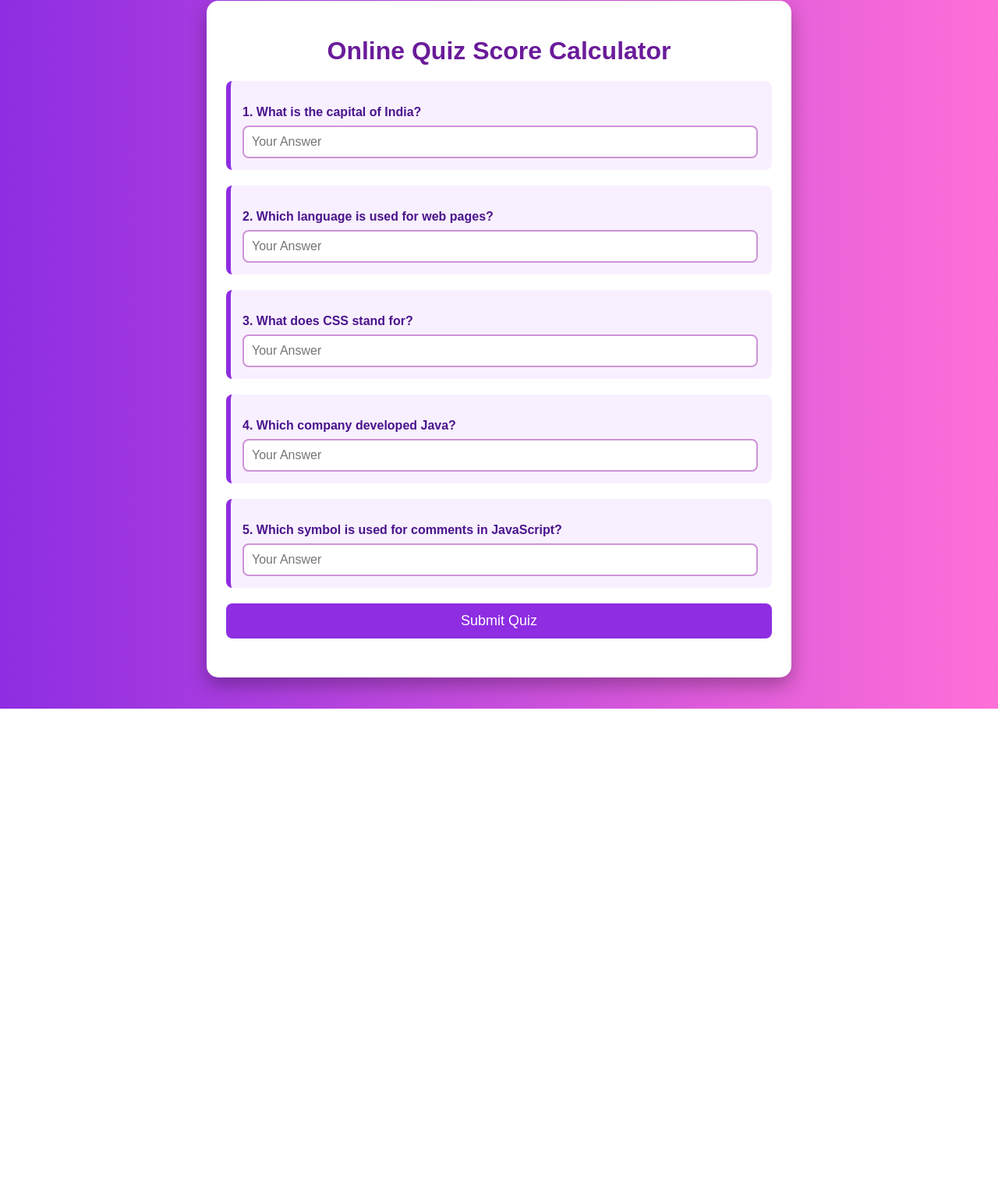
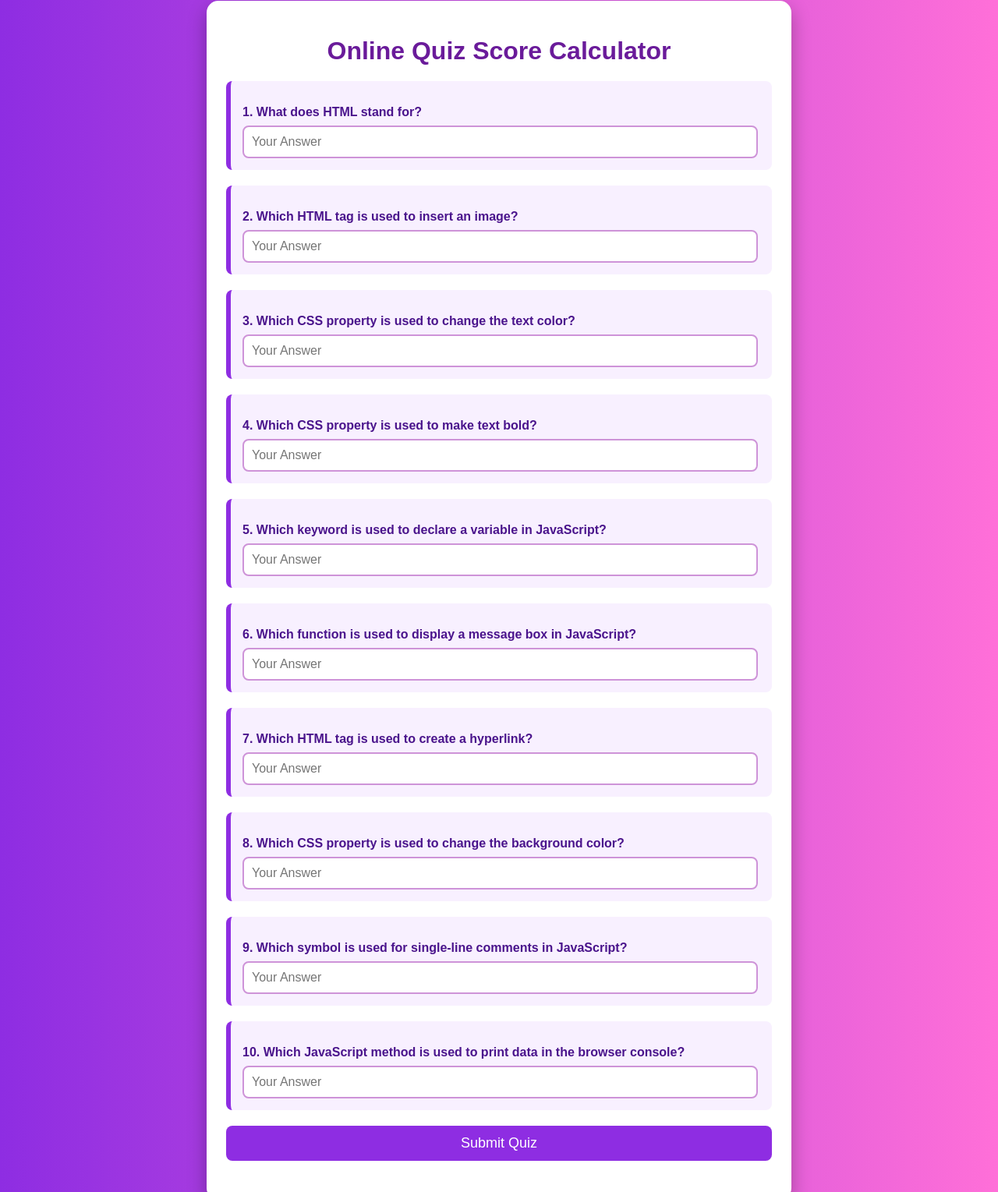
Before and after one commit to JAYASHREEM08/Online-Quiz-Score-Calculator, a plain HTML site: page index.html in a window 1280 px wide. Shown: the part 39-1568 px from the top of the page at 78% size. Before the commit the page ends 948 px from the top, so only its background shows below. Drawn offline with Linux system fonts and the light colour scheme.

Commit message:
Update quiz questions in index.html

```diff
--- a/index.html
+++ b/index.html
@@ -12,28 +12,53 @@
     <h1>Online Quiz Score Calculator</h1>
 
 <div class="question">
-        <p>1. What is the capital of India?</p>
+    <p>1. What does HTML stand for?</p>
     <input type="text" id="q1" placeholder="Your Answer">
 </div>
 
 <div class="question">
-        <p>2. Which language is used for web pages?</p>
+    <p>2. Which HTML tag is used to insert an image?</p>
     <input type="text" id="q2" placeholder="Your Answer">
 </div>
 
 <div class="question">
-        <p>3. What does CSS stand for?</p>
+    <p>3. Which CSS property is used to change the text color?</p>
     <input type="text" id="q3" placeholder="Your Answer">
 </div>
 
 <div class="question">
-        <p>4. Which company developed Java?</p>
+    <p>4. Which CSS property is used to make text bold?</p>
     <input type="text" id="q4" placeholder="Your Answer">
 </div>
 
 <div class="question">
-        <p>5. Which symbol is used for comments in JavaScript?</p>
+    <p>5. Which keyword is used to declare a variable in JavaScript?</p>
     <input type="text" id="q5" placeholder="Your Answer">
+</div>
+
+<div class="question">
+    <p>6. Which function is used to display a message box in JavaScript?</p>
+    <input type="text" id="q6" placeholder="Your Answer">
+</div>
+
+<div class="question">
+    <p>7. Which HTML tag is used to create a hyperlink?</p>
+    <input type="text" id="q7" placeholder="Your Answer">
+</div>
+
+<div class="question">
+    <p>8. Which CSS property is used to change the background color?</p>
+    <input type="text" id="q8" placeholder="Your Answer">
+</div>
+
+<div class="question">
+    <p>9. Which symbol is used for single-line comments in JavaScript?</p>
+    <input type="text" id="q9" placeholder="Your Answer">
+</div>
+
+<div class="question">
+    <p>10. Which JavaScript method is used to print data in the browser console?</p>
+    <input type="text" id="q10" placeholder="Your Answer">
 </div>
 
     <button onclick="calculateScore()">Submit Quiz</button>
```
Lines whose indentation alone changed are shown as unchanged.
